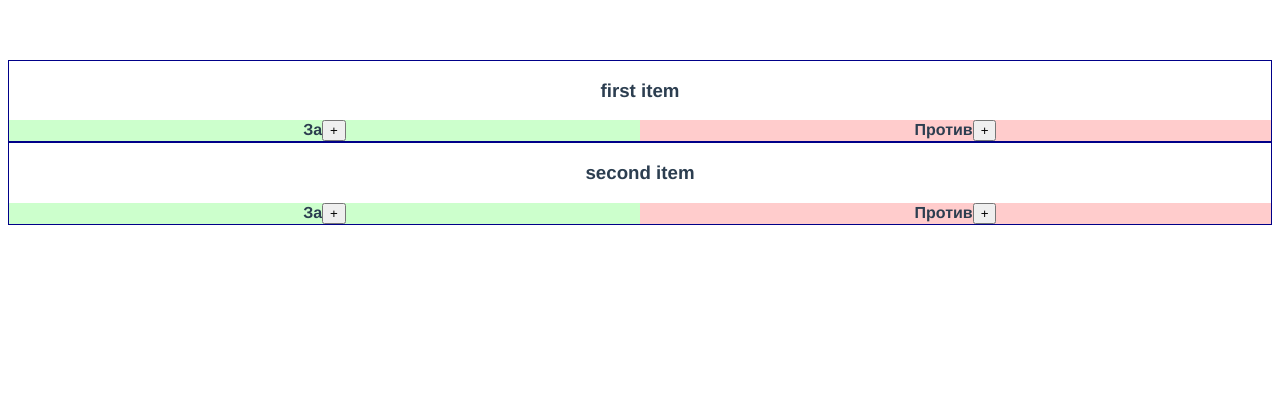
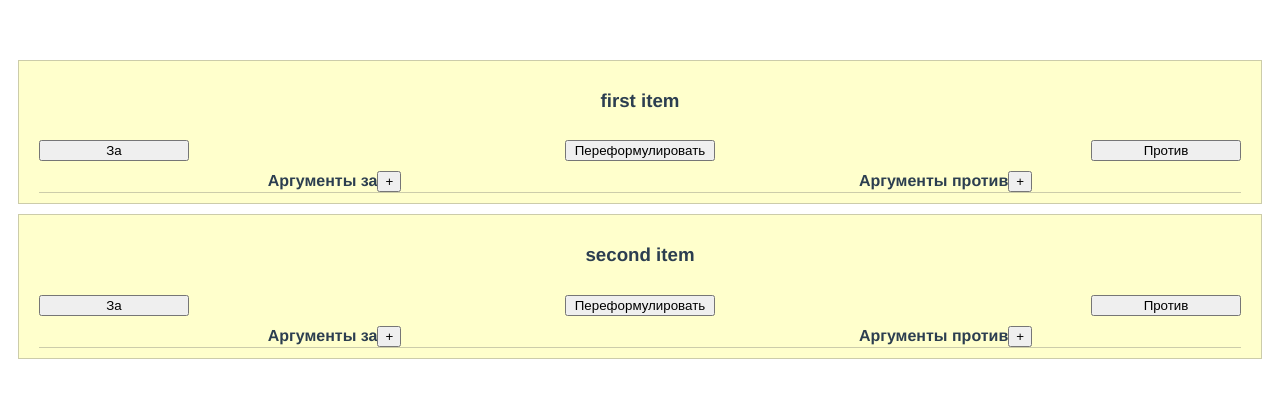
Before and after one commit to zarly/escalator, a Vue app: page /#/ in a window 1280 px wide. Shown: the top 398 px of the page. Built offline with nearby package versions, Linux system fonts and the light colour scheme.

Commit message:
apply simple design

```diff
--- /dev/null
+++ b/src/components/Argument.vue
@@ -0,0 +1,53 @@
+<template>
+	<div class="Argument">
+		<h3>{{ object.text }}</h3>
+		<div class="children">
+			<div class="tez-pos">
+				<div>
+					<button @click="voteUp()">За</button>
+				</div>
+			</div>
+			<div class="tez-neg">
+				<div>
+					<button @click="voteDown()">Против</button>
+				</div>
+			</div>
+		</div>
+	</div>
+</template>
+
+<script>
+	import TezisModel from '@/models/tezis'
+
+	export default {
+		name: 'Argument',
+		props: ['object'],
+		data () {
+			return {}
+		},
+		methods: {
+			voteUp: function () {
+				console.log('vote up');
+			},
+			voteDown: function () {
+				console.log('vote down');
+			}
+		}
+	};
+</script>
+
+<style lang="less" scoped>
+	.Argument {
+		.children {
+			display: flex;
+
+			.tez-pos {
+				flex: 1;
+			}
+
+			.tez-neg {
+				flex: 1;
+			}
+		}
+	}
+</style>
--- a/src/components/Tezis.vue
+++ b/src/components/Tezis.vue
@@ -1,31 +1,48 @@
 <template>
 	<div class="Tezis">
 		<h3>{{ object.text }}</h3>
-		<div class="children">
-			<div class="tez-pos">
+		<div class="flex-row">
+			<button class="vote-btn" @click="voteUp()">За</button>
+			<button class="vote-btn" @click="offerChange()">Переформулировать</button>
+			<button class="vote-btn" @click="voteDown()">Против</button>
+		</div>
+		<div class="flex-row">
+			<div class="flex-cell">
 				<div>
-					<b>За</b>
+					<b>Аргументы за</b>
 					<button @click="addPos()">+</button>
 				</div>
-				<Tezis v-for="item in object.pos" :object="item" :key="item.id"></Tezis>
 			</div>
-			<div class="tez-neg">
+			<div class="flex-cell">
 				<div>
-					<b>Против</b>
+					<b>Аргументы против</b>
 					<button @click="addNeg()">+</button>
 				</div>
-				<Tezis v-for="item in object.neg" :object="item" :key="item.id"></Tezis>
+			</div>
+		</div>
+		<div class="splitter-h"></div>
+		<div class="flex-row">
+			<div class="flex-cell">
+				<Argument v-for="item in object.pos" :object="item" :key="item.id"></Argument>
+			</div>
+			<div class="splitter-v"></div>
+			<div class="flex-cell">
+				<Argument v-for="item in object.neg" :object="item" :key="item.id"></Argument>
 			</div>
 		</div>
 	</div>
 </template>
 
 <script>
+	import Argument from '@/components/Argument'
 	import TezisModel from '@/models/tezis'
 
 	export default {
 		name: 'Tezis',
 		props: ['object'],
+		components: {
+			Argument
+		},
 		data () {
 			return {}
 		},
@@ -39,7 +56,13 @@
 				this.object.addNeg({text: text});
 			},
 			voteUp: function () {
-
+				console.log('vote up');
+			},
+			voteDown: function () {
+				console.log('vote down');
+			},
+			offerChange: function () {
+				console.log('change');
 			}
 		}
 	};
@@ -47,20 +70,35 @@
 
 <style lang="less" scoped>
 	.Tezis {
-		border: 1px solid #008;
+		border: 1px solid #cca;
+		background: #ffc;
+		margin: 10px;
+		padding: 10px;
 
-		.children {
+		.vote-btn {
+			width: 150px;
+			flex-basis: 1;
+			margin: 10px;
+		}
+
+		.flex-row {
 			display: flex;
+			justify-content: space-between;
 
-			.tez-pos {
+			.flex-cell {
 				flex: 1;
-				background: rgba(0, 255, 0, 0.2);
 			}
+		}
 
-			.tez-neg {
-				flex: 1;
-				background: rgba(255, 0, 0, 0.2);
-			}
+		.splitter-h {
+			height: 1px;
+			background: #cca;
+			margin: 0 10px;
+		}
+
+		.splitter-v {
+			width: 1px;
+			background: #cca;
 		}
 	}
 </style>
```
